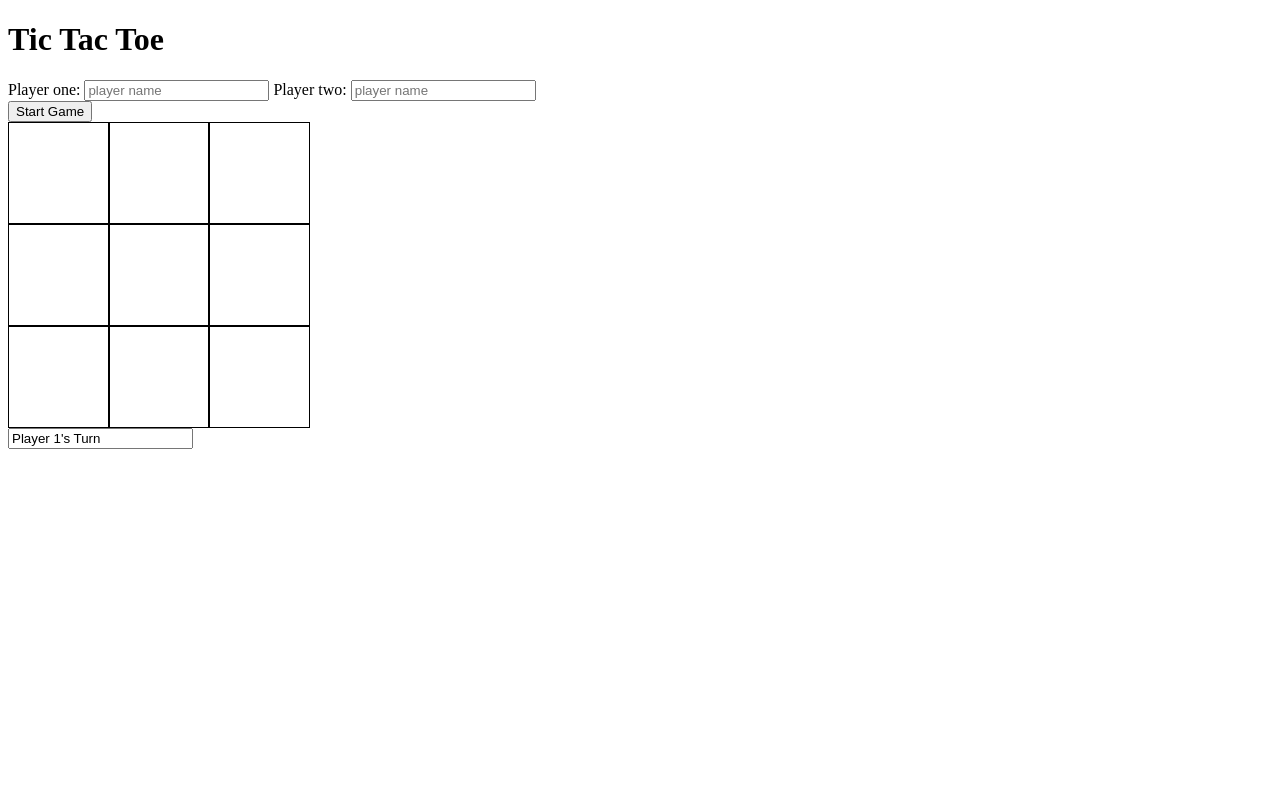
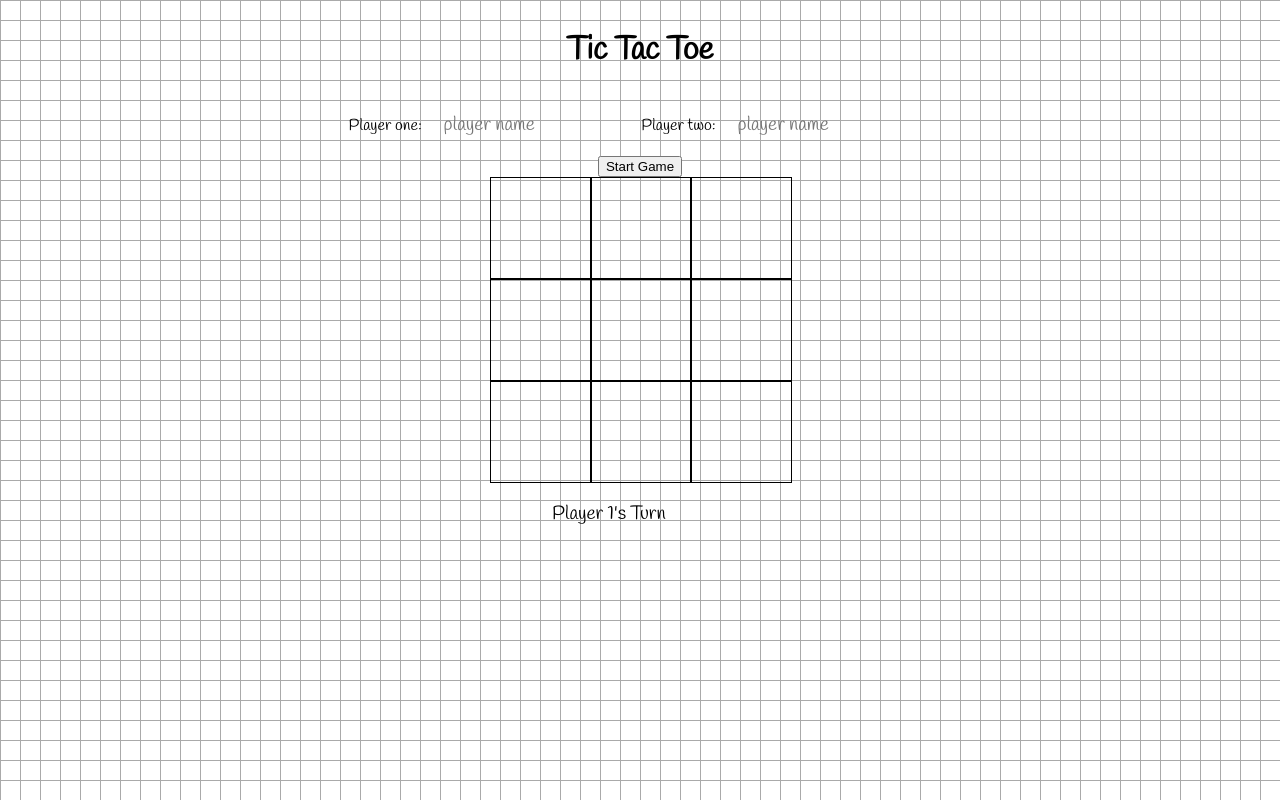
Before and after one commit to fedewaelk/Tic-Tac-Toe, a plain HTML site: page index.html in a window 1280 px wide. Both pictures are taken after a click on the button "Start Game". Drawn offline with Linux system fonts and the light colour scheme.

Commit message:
style like a sheet

```diff
--- a/index.html
+++ b/index.html
@@ -3,19 +3,20 @@
 <head>
     <meta charset="UTF-8">
     <meta name="viewport" content="width=device-width, initial-scale=1.0">
+    <link href="https://fonts.googleapis.com/css2?family=Handlee&display=swap" rel="stylesheet">
     <title>Tic Tac Toe</title>
     <link rel="stylesheet" href="style.css">
 </head>
 <body>
     <h1>Tic Tac Toe</h1>
     <div>
-        <label>Player one: <input id="player1" type="text" placeholder="player name"></label>
-        <label>Player two: <input id="player2" type="text" placeholder="player name"></label>
+        <label>Player one: <input class="player-input" id="player1" type="text" placeholder="player name"></label>
+        <label>Player two: <input class="player-input" id="player2" type="text" placeholder="player name"></label>
     </div>
     <button id="startBtn">Start Game</button>
     <div id="gameBoard"></div>
     <div id="controls">
-        <input id="result" type="text" readonly placeholder="Results">
+        <input id="gameStatus" type="text" readonly>
     </div>
     <script src="script.js"></script>
 </body>
--- a/script.js
+++ b/script.js
@@ -32,10 +32,6 @@ const gameModule = (() => {
     return { renderBoard, updateBox, resetBoard, getBoard };
 })();
 
-document.addEventListener("DOMContentLoaded", () => {
-    gameModule.renderBoard();
-});
-
 const GameController = () => {
     let currentPlayer = "X";
     let players = { X: "Player 1", O: "Player 2" };
@@ -43,7 +39,7 @@ const GameController = () => {
 
     const switchPlayer = () => {
         currentPlayer = currentPlayer === "X" ? "O" : "X";
-        document.getElementById("result").value = `${players[currentPlayer]}'s Turn`;
+        document.getElementById("gameStatus").value = `${players[currentPlayer]}'s Turn`;
     };
 
     const checkWinner = () => {
@@ -90,16 +86,16 @@ const GameController = () => {
         currentPlayer = "X";
         gameOn = true;
         gameModule.resetBoard();
-        document.getElementById("result").value = `${players[currentPlayer]}'s Turn`;
+        document.getElementById("gameStatus").value = `${players[currentPlayer]}'s Turn`;
     };
 
     const endGame = (winner) => {
         gameOn = false;
-        const result = document.getElementById("result");
+        const gameStatus = document.getElementById("gameStatus");
         if (winner === "tie") {
-            result.value = "¡It's a Tie!";
+            gameStatus.value = "¡It's a Tie!";
         } else {
-            result.value = `¡${players[winner]} wins!`;
+            gameStatus.value = `¡${players[winner]} wins!`;
         }
     };
 
--- a/style.css
+++ b/style.css
@@ -1,9 +1,47 @@
+body {
+    display: grid;
+    font-family: "Handlee", Arial, sans-serif;
+    text-align: center;
+    place-items: center;
+    background:
+      linear-gradient(to right, #aaa 1px, transparent 1px),
+      linear-gradient(to bottom, #aaa 1px, transparent 1px);
+    background-size: 20px 20px;
+}
+
+input {
+    background-color: transparent;
+    border: none;
+}
+
+input:focus {
+    outline: none;
+}
+
+input[type="text"] {
+    font-family: 'Handlee', sans-serif;
+    font-size: 1.2rem;
+    margin: 10px;
+    padding: 8px;
+    border: none;
+}
+
 #gameBoard {
     display: grid;
     grid-template-columns: repeat(3, 100px);
+
 }
 
 .box { width: 100px;
     height: 100px;
-    border: 1px solid #000;
+    border: 1px solid black;
+    display: flex;
+    align-items: center;
+    justify-content: center;
+    font-size: 4rem;
+    cursor: pointer;
 }
+
+#gameStatus:hover {
+    cursor: default;
+}
```
